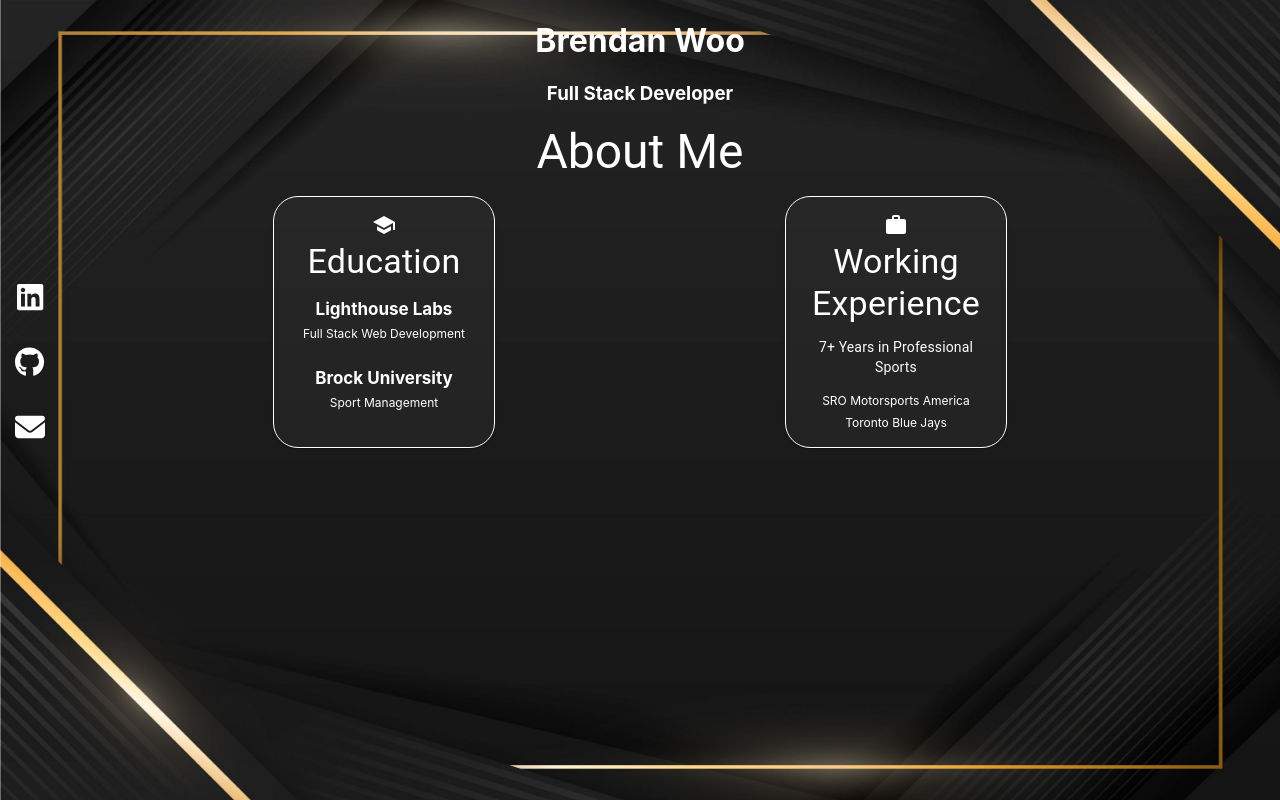
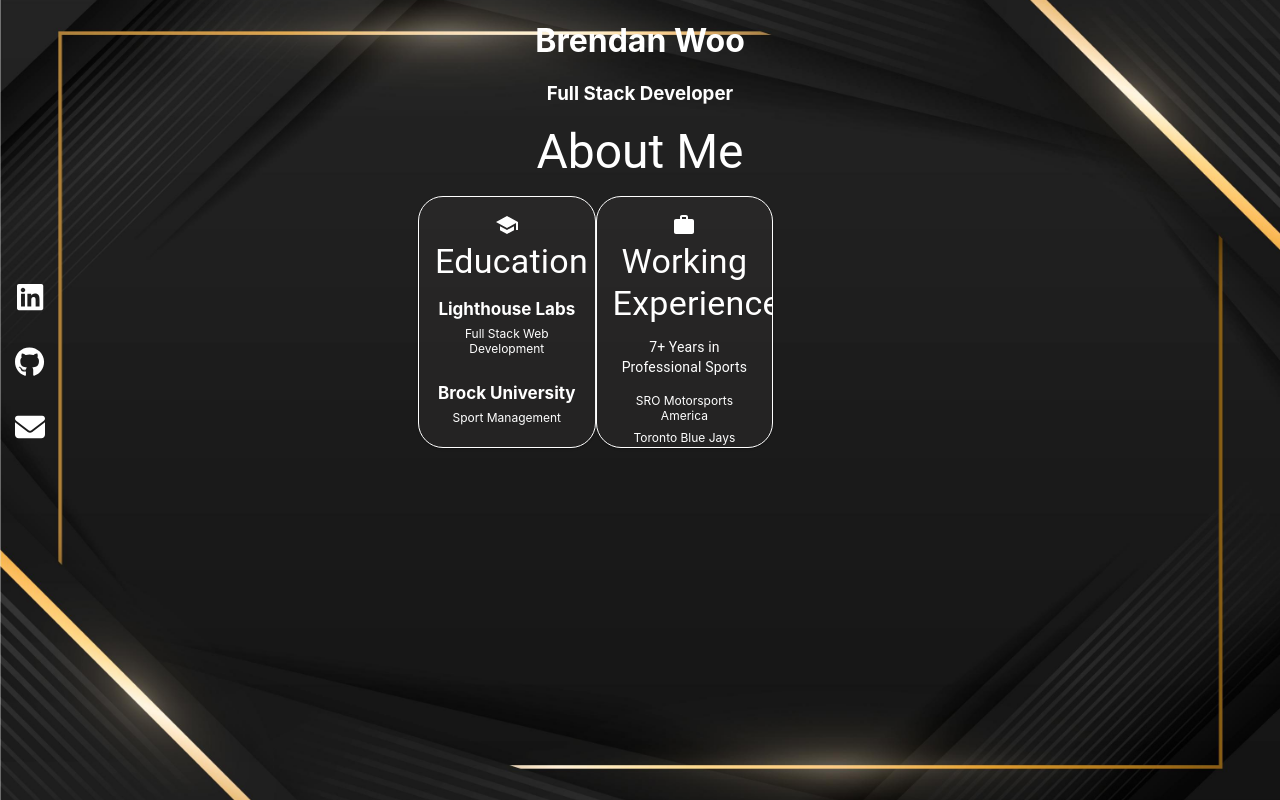
Before and after one commit to woobrendan/personal-portfolio, a React (Create React App) app in the folder portfolio/: page / in a window 1280 px wide. Built offline with nearby package versions, Linux system fonts and the light colour scheme.

Commit message:
add div for cards vs all about me

```diff
--- a/portfolio/src/components/About.js
+++ b/portfolio/src/components/About.js
@@ -11,6 +11,7 @@ import WorkIcon from '@mui/icons-material/Work';
 export default function AboutMe() {
   return (
     <div className="About-container">
+      <div className="About-cards">
         <Typography variant="h3" gutterBottom component="div">
           About Me
         </Typography>
@@ -51,5 +52,6 @@ export default function AboutMe() {
           </Card>
         </div>
       </div>
+    </div>
   )
 }
```
Lines whose indentation alone changed are shown as unchanged.
